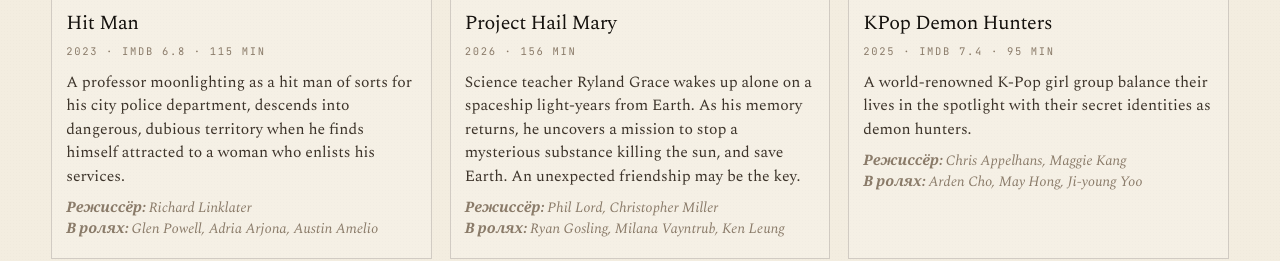
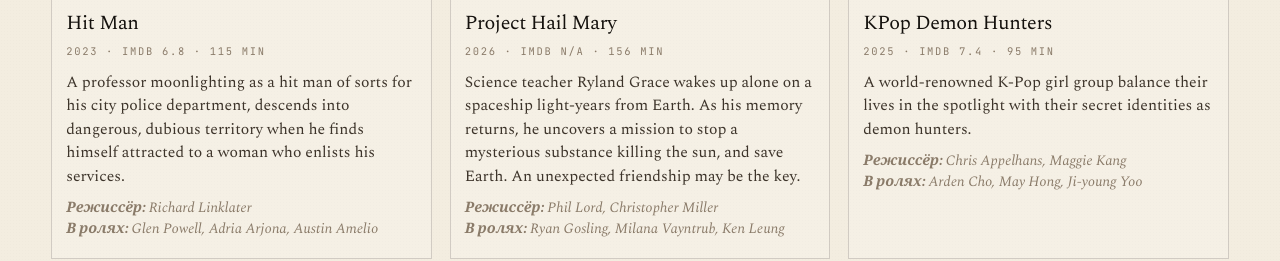
Before and after one commit to alexzavalny/zavalny_com, a Jekyll site: the page built from movies.md, in a window 1280 px wide and 900 px high, scrolled down 10982 px, cut to the strip 216-477 px from the top of the window. Built offline with Jekyll 4.4.1, drawn with Linux system fonts in a browser that asks for light colours.

Commit message:
Update movies from Obsidian

```diff
--- a/movies.md
+++ b/movies.md
@@ -341,7 +341,7 @@
     <img class="movie-card__poster" src="https://m.media-amazon.com/images/M/MV5BNTkwNzJiYTctNzI3NC00NjE1LTlhYjktY2Q5MTdmMWFmNzcxXkEyXkFqcGc@._V1_SX300.jpg" alt="Project Hail Mary" loading="lazy">
     <div class="movie-card__body">
       <h2>Project Hail Mary</h2>
-      <p class="movie-card__meta">2026 · 156 min</p>
+      <p class="movie-card__meta">2026 · IMDb N/A · 156 min</p>
       <p class="movie-card__plot">Science teacher Ryland Grace wakes up alone on a spaceship light-years from Earth. As his memory returns, he uncovers a mission to stop a mysterious substance killing the sun, and save Earth. An unexpected friendship may be the key.</p>
       <p class="movie-card__credits"><strong>Режиссёр:</strong> Phil Lord, Christopher Miller<br><strong>В ролях:</strong> Ryan Gosling, Milana Vayntrub, Ken Leung</p>
     </div>
```
